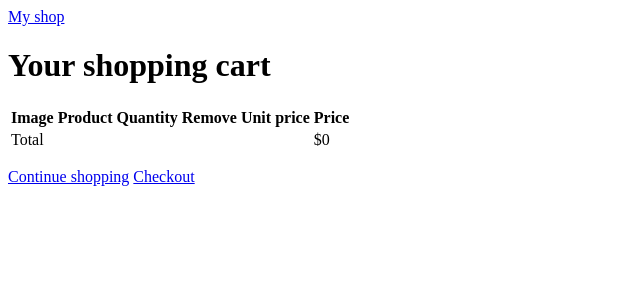
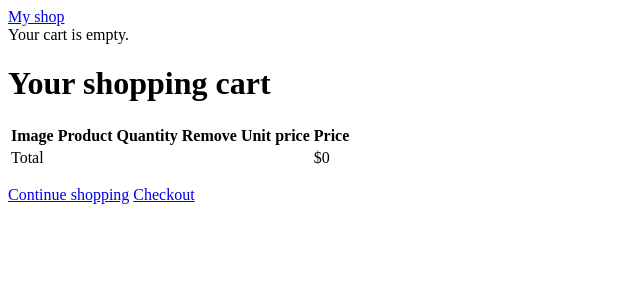
Before and after one commit to dan-jugz/dot-smart, a Django app: page /cart/ in a window 1280 px wide. Shown: the top 300 px of the page, without its empty margins (0-640 px from the left). Run offline with Django 3.2, Linux system fonts and the light colour scheme.

Commit message:
see the items in the cart as well as the price on header of every page

```diff
--- a/shop/templates/shop/base.html
+++ b/shop/templates/shop/base.html
@@ -9,6 +9,19 @@
 <body>
     <div id="header">
         <a href="/" class="logo">My shop</a>
+        <div class="cart">
+         {% with total_items=cart|length %}
+          {% if cart|length > 0 %}
+            Your cart:
+            <a href="{% url "cart:cart_detail" %}">
+                {{ total_items }} item{{ total_items|pluralize }},
+                ${{ cart.get_total_price }}
+            </a>
+          {% else %}
+            Your cart is empty.
+          {% endif %}
+         {% endwith %}
+        </div>
     </div>
 
     <div id="content">
```
